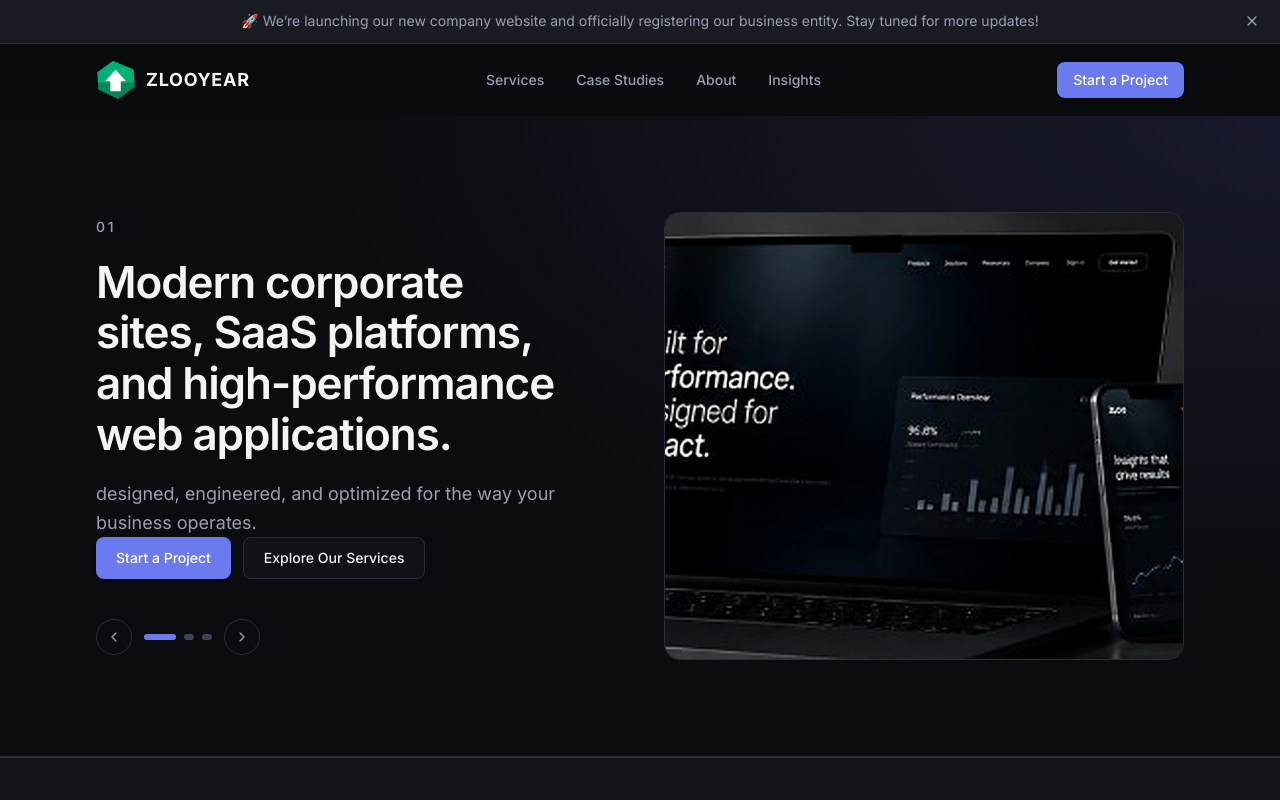
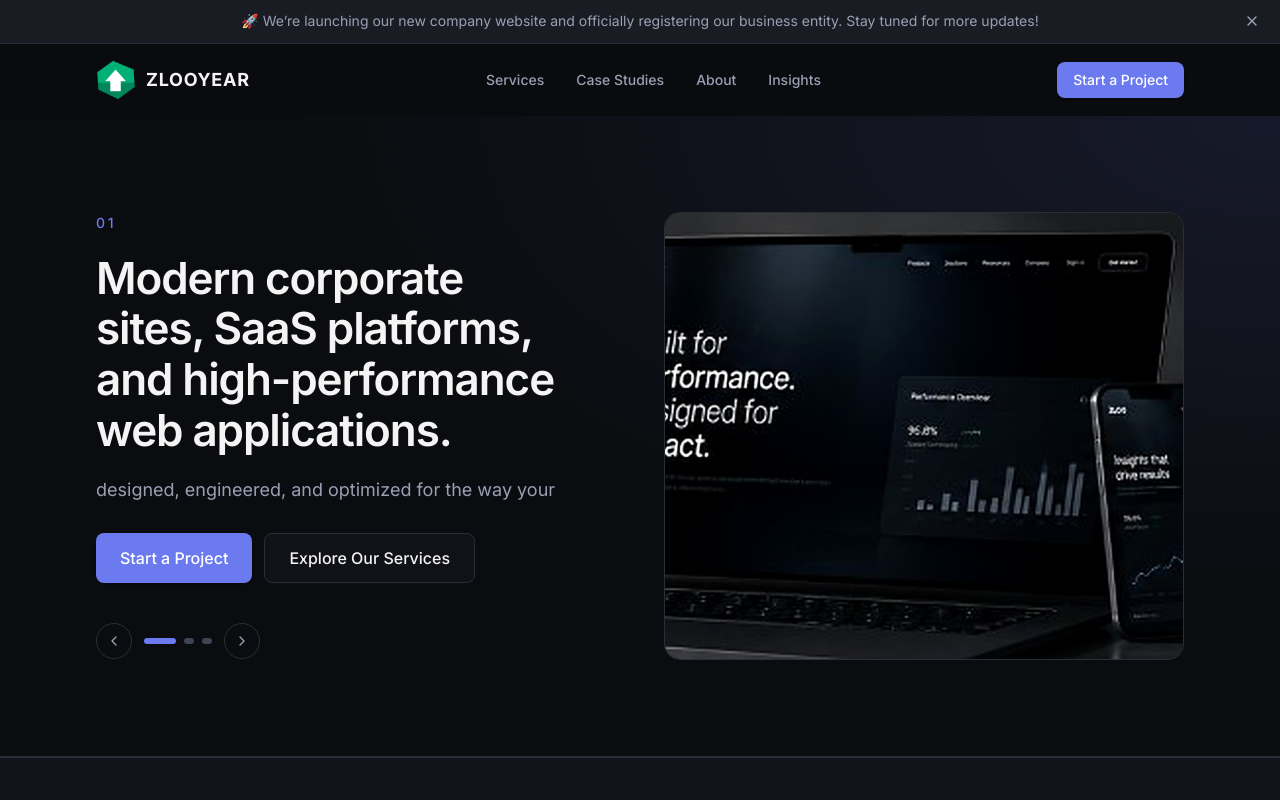
Before and after one commit to bitlovely/zlooyear, a Next.js app: page / in a window 1280 px wide. Shown: the top 800 px of the page. Built offline with nearby package versions, Linux system fonts and the light colour scheme.

Commit message:
Enhance HeroCarousel component with improved layout and button size options; update text color for better visibility

```diff
--- a/src/components/pages/HeroCarousel.tsx
+++ b/src/components/pages/HeroCarousel.tsx
@@ -35,17 +35,17 @@ export function HeroCarousel() {
       />
       <div className="relative mx-auto grid w-full max-w-6xl items-center gap-10 px-5 py-16 sm:px-6 sm:py-20 lg:grid-cols-2 lg:gap-12 lg:px-8 lg:py-24 lg:min-h-[40rem]">
         <div className="relative z-10 flex max-w-xl flex-col">
-          <div className="relative min-h-[14.5rem] sm:min-h-[16.5rem] lg:min-h-[18rem]">
+          <div className="relative min-h-[14.5rem] overflow-hidden sm:min-h-[16.5rem] lg:min-h-[18rem]">
             <AnimatePresence mode="wait" initial={false}>
               <motion.div
                 key={active.number}
-                className="absolute inset-0"
+                className="absolute inset-x-0 top-0"
                 initial={reducedMotion ? false : { opacity: 0, y: 12 }}
                 animate={{ opacity: 1, y: 0 }}
                 exit={reducedMotion ? undefined : { opacity: 0, y: -12 }}
                 transition={{ duration: 0.4, ease: [0.22, 1, 0.36, 1] }}
               >
-                <p className="text-sm font-medium tracking-[0.2em] text-muted-foreground">
+                <p className="text-sm font-medium tracking-[0.2em] text-accent">
                   {active.number}
                 </p>
                 <h1 className="mt-5 text-3xl font-semibold tracking-tight text-foreground sm:text-4xl lg:text-[2.75rem] lg:leading-[1.15] text-balance">
@@ -58,9 +58,11 @@ export function HeroCarousel() {
             </AnimatePresence>
           </div>
 
-          <div className="mt-8 flex flex-wrap gap-3">
-            <Button href="/contact">Start a Project</Button>
-            <Button href="/services" variant="secondary">
+          <div className="relative z-10 mt-8 flex flex-wrap gap-3">
+            <Button href="/contact" size="lg">
+              Start a Project
+            </Button>
+            <Button href="/services" variant="secondary" size="lg">
               Explore Our Services
             </Button>
           </div>
--- a/src/components/ui/Button.tsx
+++ b/src/components/ui/Button.tsx
@@ -5,7 +5,7 @@ type ButtonProps = {
   href?: string;
   children: React.ReactNode;
   variant?: "primary" | "secondary" | "ghost" | "onDark";
-  size?: "default" | "sm";
+  size?: "default" | "sm" | "lg";
   className?: string;
   type?: "button" | "submit";
   onClick?: () => void;
@@ -25,6 +25,7 @@ const variants = {
 const sizes = {
   default: "px-5 py-2.5 text-sm",
   sm: "px-4 py-2 text-sm",
+  lg: "px-6 py-3 text-base",
 };
 
 export function Button({
```
